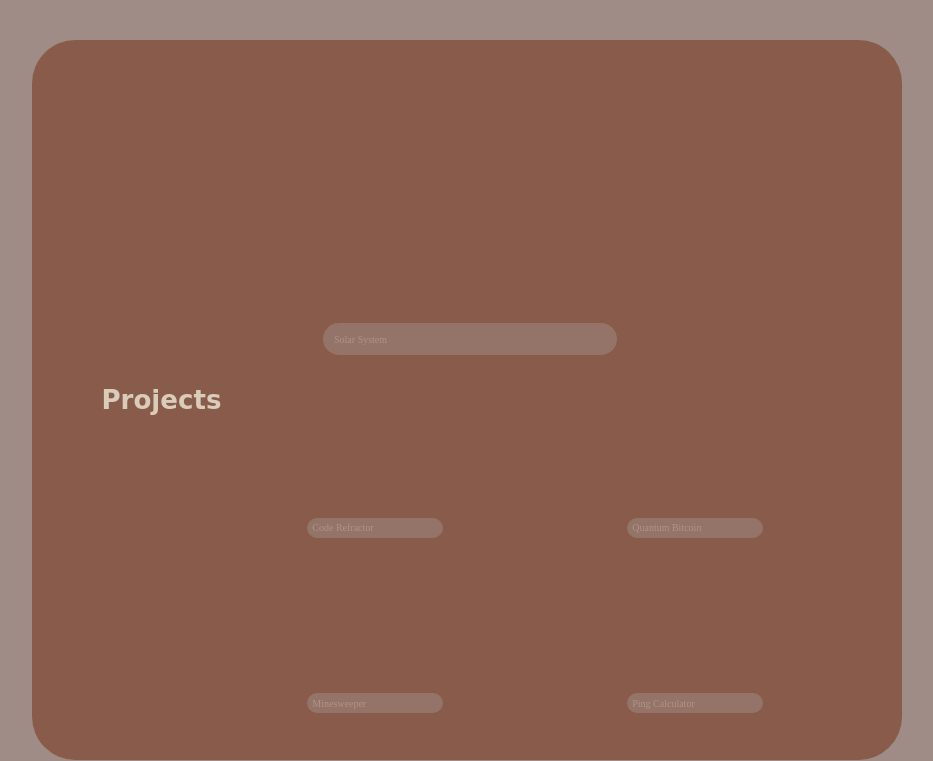
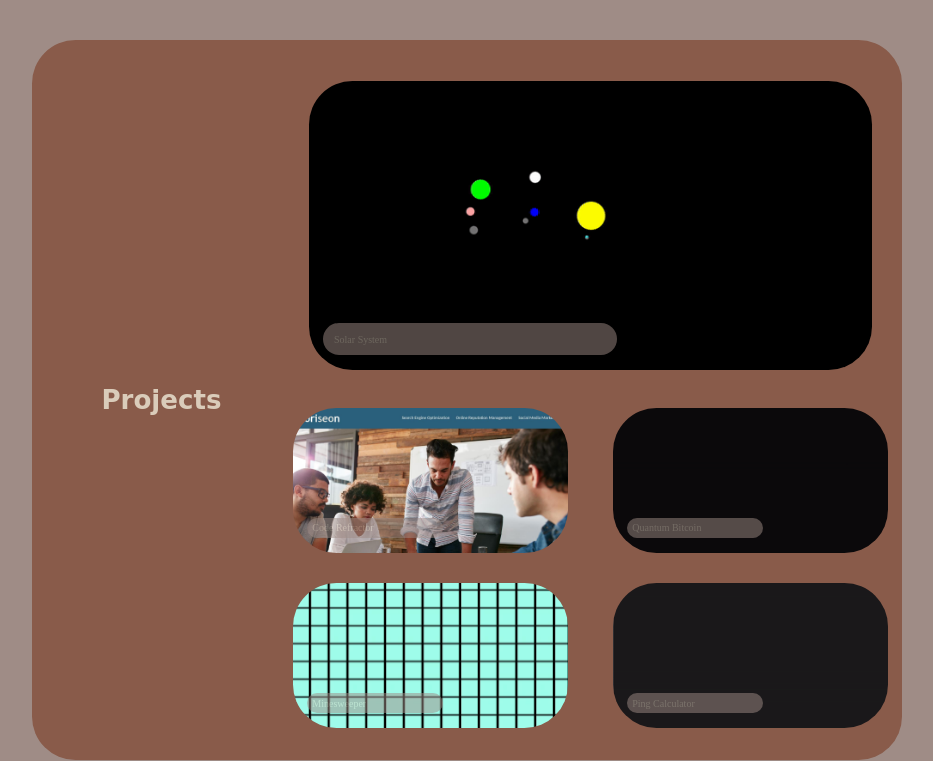
Before and after one commit to DavouJ/Portfolio-Davou, a plain HTML site: page index.html in a window 1280 px wide. Shown: the part 734-1495 px from the top of the page, without its empty margins (173-1106 px from the left). Drawn offline with Linux system fonts and the light colour scheme.

Commit message:
Fith  attempt at fixing image links

```diff
--- a/assets/css/porfolioStyle.css
+++ b/assets/css/porfolioStyle.css
@@ -181,31 +181,31 @@ h2{
 }
 
 #project1{
-    background-image: url("assets/images/solar-gif.gif");
+    background-image: url("/assets/images/solar-gif.gif");
     background-position: 0% 50%;
     grid-area: project1;
 }
 
 #project2{
-    background-image: url("assets/images/davouj-github-io-code-refactoring-starter-.jpg");
+    background-image: url("/assets/images/davouj-github-io-code-refactoring-starter-.jpg");
     background-position: 0% 0%;
     grid-area: project2;
 }
 
 #project3{
-    background-image: url("assets/images/QuantumGif.gif");
+    background-image: url("/assets/images/QuantumGif.gif");
     background-position: 0% 100%;
     grid-area: project3;
 }
 
 #project4{
-    background-image: url("assets/images/MinesweeperGif.gif");
+    background-image: url("/assets/images/MinesweeperGif.gif");
     background-position: 0% 50%;
     grid-area: project4;
 }
 
 #project5{
-    background-image: url("assets/images/pingGif.gif");
+    background-image: url("/assets/images/pingGif.gif");
     background-position: 0% 50%;
     grid-area: project5;
 }
--- a/index.html
+++ b/index.html
@@ -43,7 +43,7 @@
         <section class = "container" id="meSection">
 
             <h2 id ="aboutMeTitle">About Me</h2>
-            <img id = "myPortrait" src="./assets/images/portrait.JPEG" alt="Portrait of Davou Jobbi" title="Portrait of Davou Jobbi" />
+            <img id = "myPortrait" src="/assets/images/portrait.JPEG" alt="Portrait of Davou Jobbi" title="Portrait of Davou Jobbi" />
 
             <p id="aboutMeText" >A proactive and results-driven professional, demonstrating strong leadership and technical abilities through successful participation and management of various projects. Well-equipped to tackle diverse IT challenges with expertise in languages such as Java and frameworks like React. Excels in collaborative work and effortlessly leads cooperation to achieve shared objectives with problem-solving and leadership skills that have been instrumental in driving success in several business environments even outside the realms of IT. Recently completed an MSc in Project Management and a BSc in Computer Science from Lancaster University.
             </p>
@@ -55,7 +55,7 @@
             <h2 id ="projectTitle" >Projects</h2>
             <article class = "projectBoxes" id = "project1">
                 <a target = "_blank" href="https://github.com/DavouJ/Solar-system" class = "linkFill">
-                    <section class = "projectBox">
+                    <section class = "projectBox" title="Image of Solar System project" >
                         <section class ="projectText">
                             Solar System
                         </section>
@@ -64,7 +64,7 @@
             </article>
             <article class = "projectBoxes"  id = "project2">
                 <a target = "_blank" href="https://davouj.github.io/code-refactoring/src/" class = "linkFill">
-                    <section class = "projectBox">
+                    <section class = "projectBox" title="Image of Solar Code Refractor project">
                         <section class ="projectText">
                         Code Refractor
                         </section>
```
